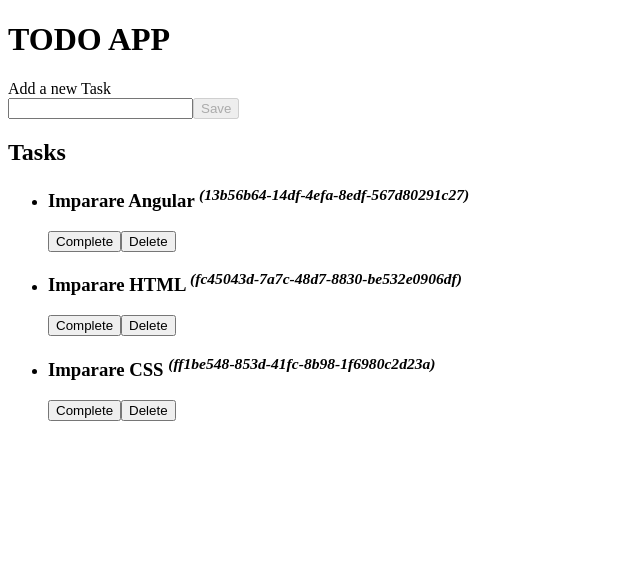
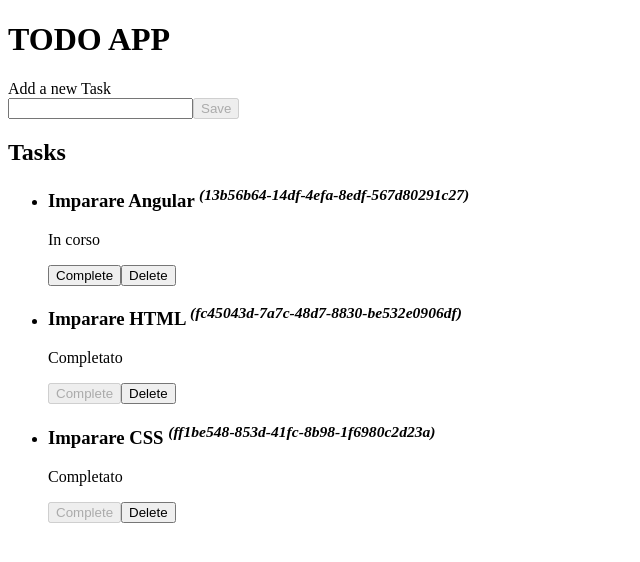
Before and after one commit to davidebrognoli/angular-training, an Angular app: page / in a window 1280 px wide. Shown: the top 562 px of the page, without its empty margins (0-640 px from the left). Built offline with nearby package versions, Linux system fonts and the light colour scheme.

Commit message:
Activate the buttons to manage task item

```diff
--- a/projects/mylist/src/app/views/dashboard/dashboard.component.html
+++ b/projects/mylist/src/app/views/dashboard/dashboard.component.html
@@ -23,7 +23,11 @@
       >
     </h3>
 
-    <button (click)="handleMarkTaskAsComplete(task)" type="button">Complete</button>
-    <button (click)="handleDeleteTask(task)" type="button">Delete</button>
+    <p>{{task.done ? 'Completato' : 'In corso'}}</p>
+
+    <div>
+      <button (click)="handleMarkTaskAsComplete(task)" type="button" [disabled]="task.done">Complete</button>
+      <button (click)="handleDeleteTask(task)" type="button">Delete</button>
+    </div>
   </li>
 </ul>
--- a/projects/mylist/src/app/views/dashboard/dashboard.component.ts
+++ b/projects/mylist/src/app/views/dashboard/dashboard.component.ts
@@ -10,19 +10,17 @@ import { Task } from '../../models/list.model';
   styleUrls: ['./dashboard.component.scss'],
 })
 export class DashboardComponent implements OnInit {
-  public tasks?: Task[];
+  public tasks: Task[] = [
+    { id: uuidv4(), title: 'Imparare Angular', done: false },
+    { id: uuidv4(), title: 'Imparare HTML', done: true },
+    { id: uuidv4(), title: 'Imparare CSS', done: true },
+  ];
 
   public model: string = '';
 
   constructor() {}
 
-  ngOnInit(): void {
-    this.tasks = [
-      { id: uuidv4(), title: 'Imparare Angular', done: false },
-      { id: uuidv4(), title: 'Imparare HTML', done: true },
-      { id: uuidv4(), title: 'Imparare CSS', done: true },
-    ];
-  }
+  ngOnInit(): void {}
 
   addTask() {
     const newTask: Task = {
@@ -31,7 +29,7 @@ export class DashboardComponent implements OnInit {
       done: false,
     };
 
-    this.tasks?.push(newTask);
+    this.tasks = [...this.tasks, newTask];
   }
 
   handleSubmit() {
@@ -40,10 +38,31 @@ export class DashboardComponent implements OnInit {
   }
 
   handleMarkTaskAsComplete(task: Task) {
-    console.log(`${this.constructor.name} - handleMarkTaskAsComplete()`, task);
+    if (task.done === true) {
+      console.warn(`The task was just complete!`);
+      return;
+    }
+
+    const confirm = window.confirm(`Sei sicuro di aver completato l'attività?`);
+    // console.log(`${this.constructor.name} - handleMarkTaskAsComplete()`, task, confirm);
+
+    if (confirm === true) {
+      const taskToUpdateIndex = this.tasks.findIndex((t) => t.id === task.id);
+
+      if (taskToUpdateIndex !== -1) {
+        this.tasks.splice(taskToUpdateIndex, 1, { ...this.tasks[taskToUpdateIndex], done: true });
+      }
+    }
   }
 
   handleDeleteTask(task: Task) {
-    console.log(`${this.constructor.name} - handleDeleteTask()`, task);
+    const confirm = window.confirm('Sei sicuro di voler procedere?');
+    // console.log(`${this.constructor.name} - handleDeleteTask()`, task, confirm);
+
+    if (confirm === true) {
+      const newTaskList = this.tasks.filter((t) => t.id !== task.id);
+
+      this.tasks = newTaskList;
+    }
   }
 }
```
